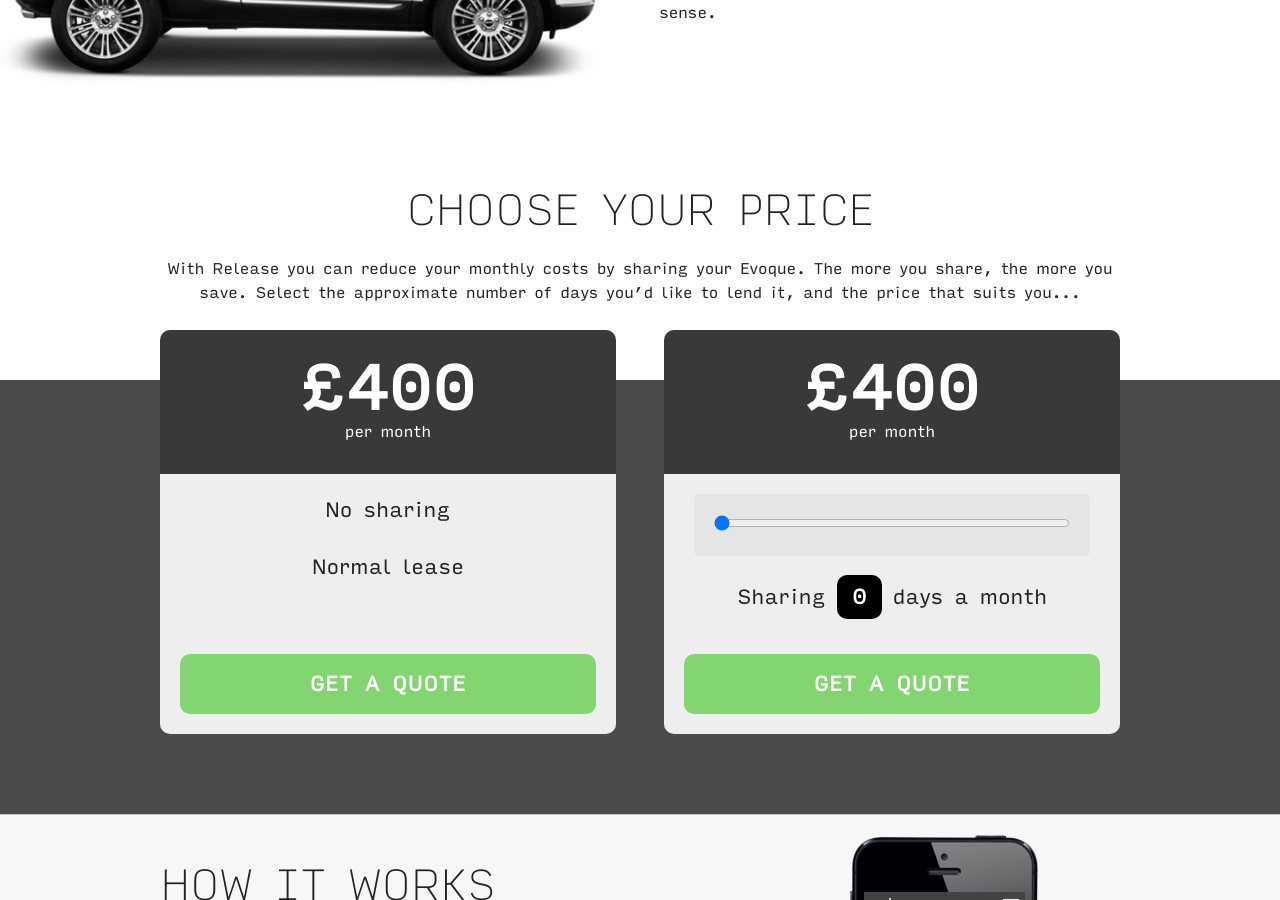
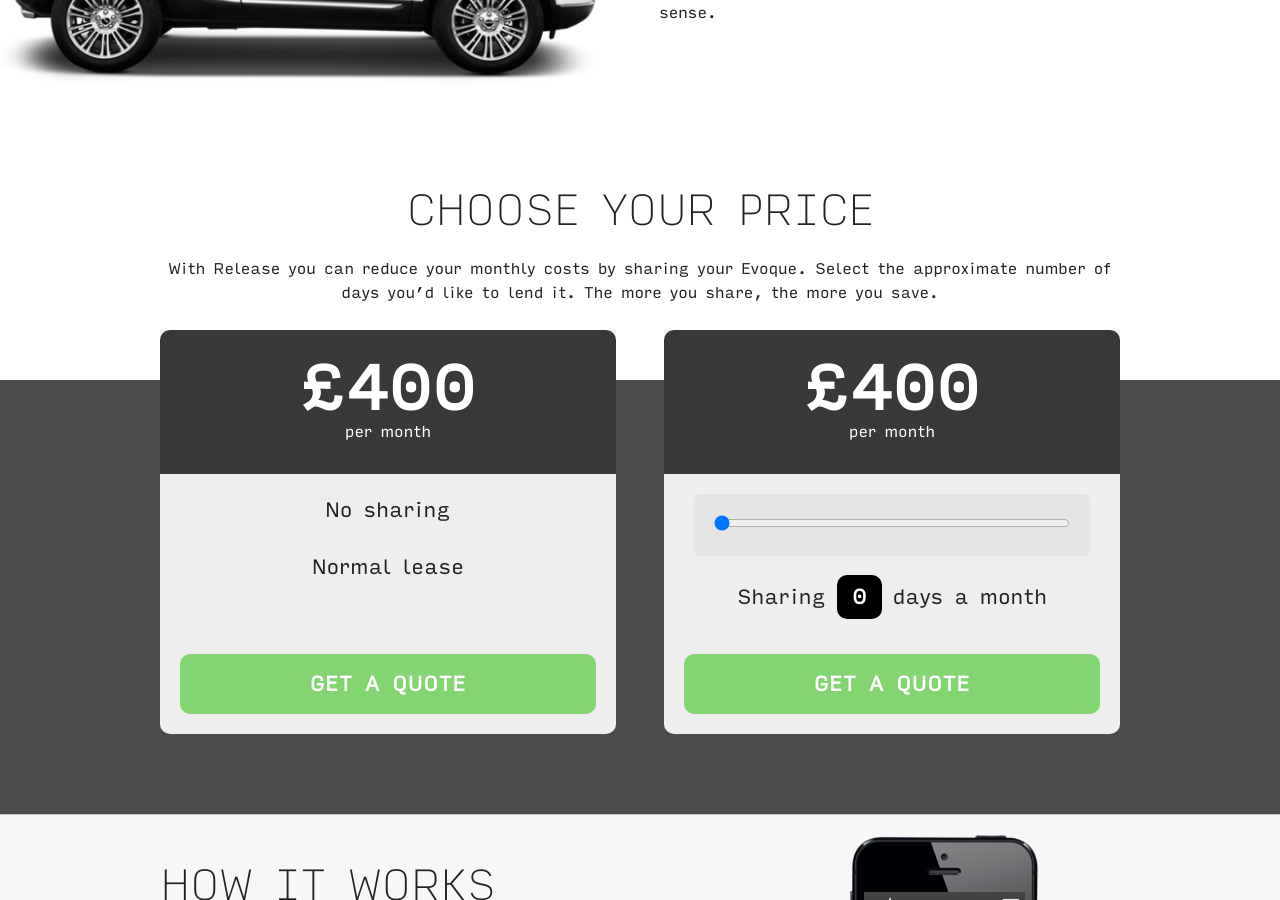
Before and after one commit to releasefinance/releasefinance.github.io, a Jekyll site: the page built from evoque.html, in a window 1280 px wide and 900 px high, scrolled down 527 px. Built offline with Jekyll 4.4.1, drawn with Linux system fonts in a browser that asks for light colours; nearby versions of some CDN libraries; comment, search, counter and statistics services are not loaded; some of the changed text lies outside the part shown.

Commit message:
Update evoque.html

```diff
--- a/evoque.html
+++ b/evoque.html
@@ -16,7 +16,7 @@ intro:
 
 price :
   header      : Choose your price
-  description : With Release you can reduce your monthly costs by sharing your Evoque. The more you share, the more you save. Select the approximate number of days you’d like to lend it, and the price that suits you...
+  description : With Release you can reduce your monthly costs by sharing your Evoque. Select the approximate number of days you’d like to lend it. The more you share, the more you save.
   cta         : Get a quote
   fixed:
     price      : £400
```
